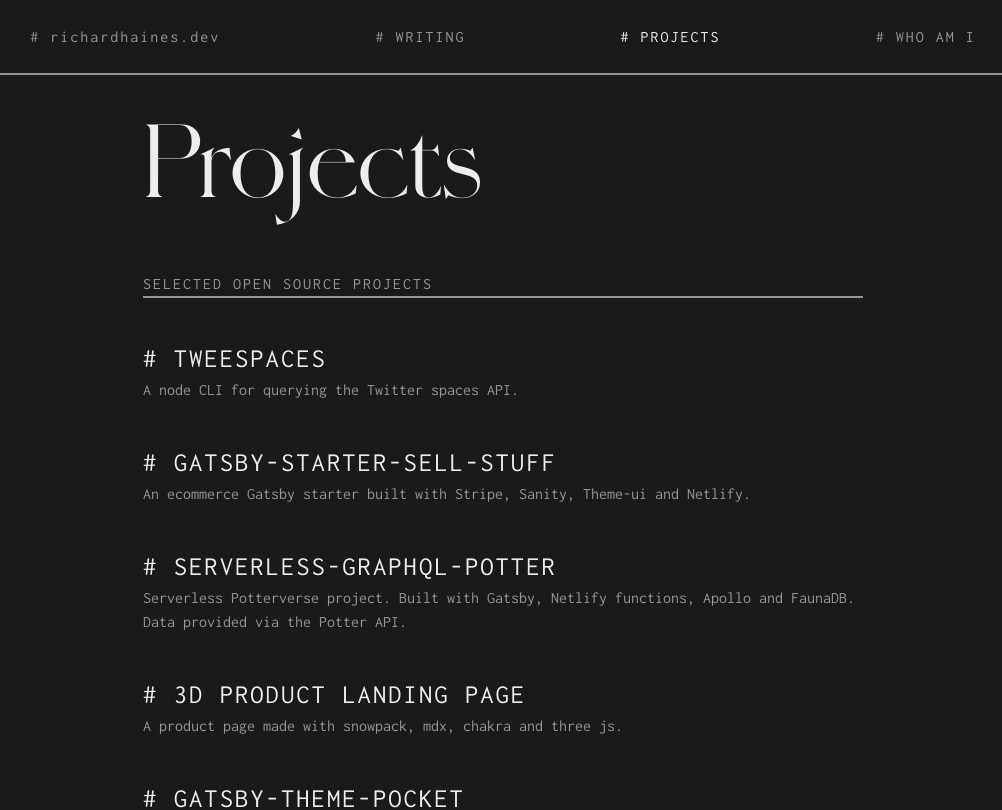
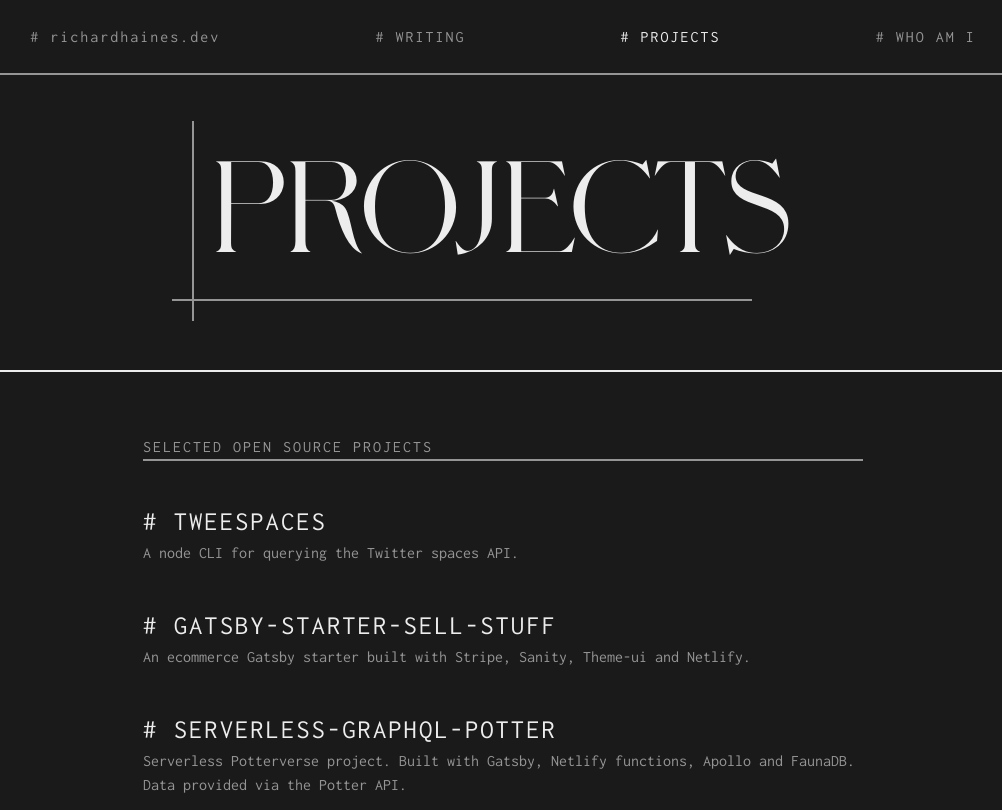
Before and after one commit to grasshousedev/Blog-mdx-bundler-Next.js, a Next.js app: page /projects in a window 1280 px wide. Shown: the top 810 px of the page, without its empty margins (137-1139 px from the left). Built offline with nearby package versions, Linux system fonts and the light colour scheme; what mdx-embed would draw is missing.

Commit message:
All pages done

```diff
--- a/src/components/writing/toc.tsx
+++ b/src/components/writing/toc.tsx
@@ -99,7 +99,7 @@ export default function Toc({ previous, next }: TocProps) {
             ))}
           </List>
         ) : (
-          <Flex direction="column" minH={300} px={10}>
+          <Flex direction="column" minH={300} px={10} alignItems={["center", "flex-start"]}>
             <Text
               as="q"
               color="brand.grey"
@@ -145,7 +145,7 @@ export default function Toc({ previous, next }: TocProps) {
           borderTop={"solid 2px"}
           borderColor="brand.grey"
           w="100%"
-          position="absolute"
+          position={["relative", "absolute"]}
           bottom={0}
           h="auto"
           justifyContent="space-evenly"
--- a/src/pages/index.tsx
+++ b/src/pages/index.tsx
@@ -3,6 +3,7 @@ import Layout from "components/layout/layout";
 import { Flex, useTheme, Text } from "@chakra-ui/react";
 import Link from "components/link";
 import Footer from "components/layout/footer";
+import ExternalLink from "components/external-link";
 
 export default function Home() {
   const theme = useTheme()
@@ -64,7 +65,7 @@ export default function Home() {
           />
         </Flex>
         <Text my={5} color="brand.silver" fontSize="mini">
-          Made with <Link isExternal font="body" href="https://nextjs.org/" size="mini" text="Next.js" />, <Link isExternal font="body" href="https://github.com/kentcdodds/mdx-bundler" size="mini" text="mdx-bundler" /> and <Link isExternal font="body" href="https://chakra-ui.com/" size="mini" text="Chakra-ui" />
+          Made with <ExternalLink font="body" href="https://nextjs.org/" size="mini" text="Next.js" />, <ExternalLink font="body" href="https://github.com/kentcdodds/mdx-bundler" size="mini" text="mdx-bundler" /> and <ExternalLink font="body" href="https://chakra-ui.com/" size="mini" text="Chakra-ui" />
         </Text>
       </Flex>
       <Footer />
--- a/src/pages/projects/index.tsx
+++ b/src/pages/projects/index.tsx
@@ -1,5 +1,5 @@
 
-import { Flex, Text, useTheme } from '@chakra-ui/react';
+import { Flex, Text, useTheme, Box } from '@chakra-ui/react';
 import ProjectsLayout from 'components/page-layout';
 import ProjectIndexLink from 'components/index-link'
 
@@ -8,6 +8,64 @@ export default function Projects() {
 
   return (
     <ProjectsLayout>
+            <Flex
+        as="section"
+        w="100%"
+        justifyContent="center"
+        alignItems="center"
+        borderBottom="solid 2px"
+        borderColor="brand.grey"
+        minH={300}>
+        <Flex
+          direction="column"
+          justifyContent="center"
+          alignItems="center"
+          h="auto"
+          w={["100%", "100%", "100%", "70%"]}
+          py={5}
+          px={10}
+          bgColor="brand.black"
+          color="brand.grey"
+          fontWeight={700}
+          borderRight={["none", "none", "none", `solid 2px ${theme.colors.brand.black}`]}
+        >
+          <Box position="relative">
+            <Text
+              className="reveal"
+              fontFamily="heading"
+              fontSize={["md", "md", "lg", "massive"]}
+              letterSpacing={2}
+              fontWeight={400}
+              css={`
+                word-spacing: 12px;
+              `}
+              textTransform="uppercase"
+              _before={{
+                content: '""',
+                height: "100%",
+                width: "100%",
+                borderLeft: `solid 2px ${theme.colors.brand.silver}`,
+                position: "absolute",
+                top: 0,
+                left: -5,
+                visibility: ["hidden", "hidden", "hidden", "visible"],
+              }}
+              _after={{
+                content: '""',
+                height: "100%",
+                width: "100%",
+                borderBottom: `solid 2px ${theme.colors.brand.silver}`,
+                position: "absolute",
+                bottom: 5,
+                left: -10,
+                visibility: ["hidden", "hidden", "hidden", "visible"],
+              }}
+            >
+              Projects
+            </Text>
+          </Box>
+        </Flex>
+      </Flex>
       <Flex
         as="section"
         w="100%"
@@ -19,16 +77,6 @@ export default function Projects() {
         px={10}
         py={5}
       >
-        <Text
-          as="h1"
-          fontFamily="heading"
-          fontSize={["md", "lg"]}
-          color="brand.grey"
-          fontWeight={400}
-          letterSpacing={2}
-        >
-          Projects
-        </Text>
         <Text
           as="h2"
           fontFamily="body"
```
Also changed, not shown: src/components/writing/all-category-tag.tsx (+26 -1 lines), src/components/writing/category-bar.tsx (added, +35 -0 lines), src/components/writing/category-tag.tsx (+4 -3 lines), src/pages/who-am-i.tsx (+26 -2 lines), src/pages/writing/index.tsx (+9 -12 lines).
